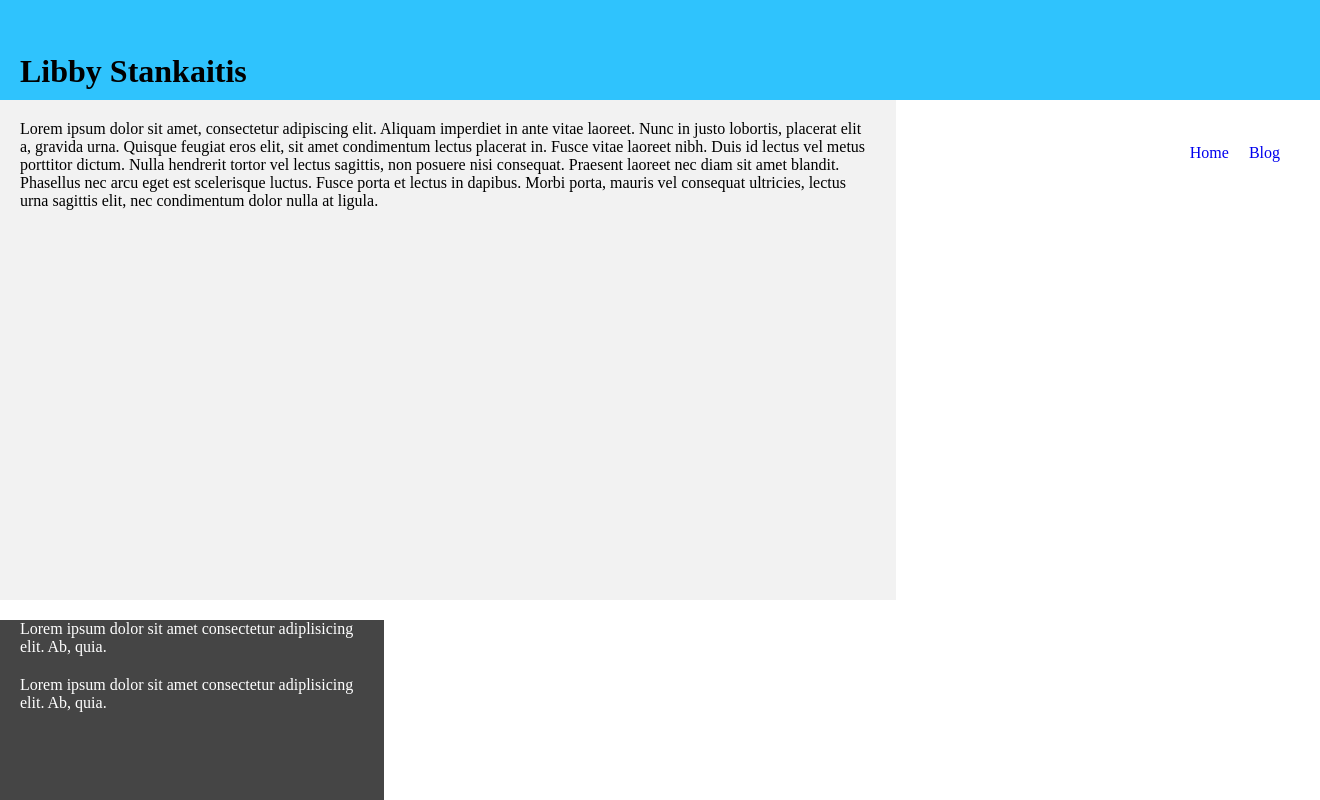
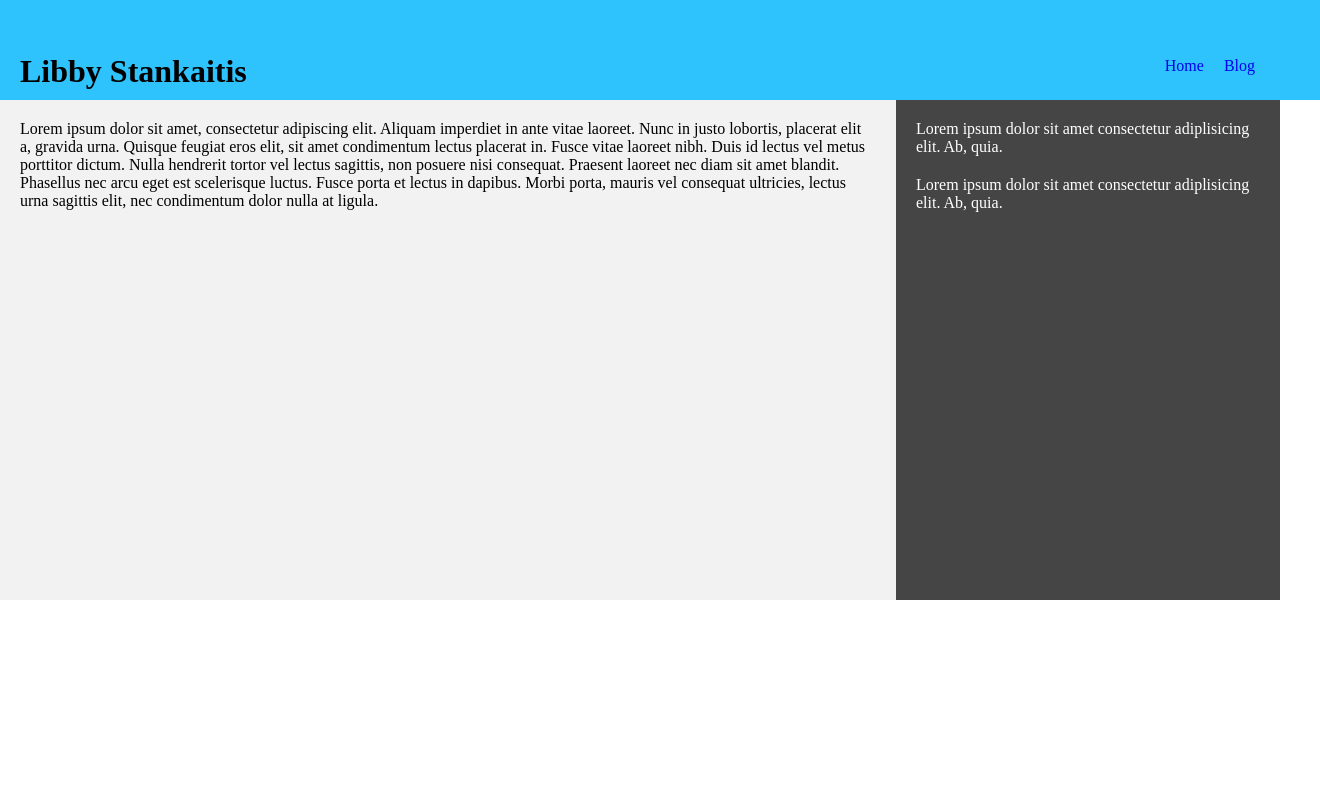
Before and after one commit to egstanka/Lab-1, a plain HTML site: page index.html in a window 1280 px wide. Shown: the top 800 px of the page, 1320 px wide, since content can reach past the window. Drawn offline with Linux system fonts and the light colour scheme.

Commit message:
fixed float stuff and added blog page

```diff
--- a/style.css
+++ b/style.css
@@ -9,22 +9,28 @@ body{
     height: 60px;
     line-height: 60px;
     padding: 20px;
-    position: fixed;
     width: 100%;
+    float: left;
+    margin: 0px;
+}
+
+h1{
+    float: left;
 }
 
 .navigation{
-    display: flex;
-    justify-content: flex-end;
+    float: right;
 }
 
 ul{
     list-style-type: none;
-    padding-right: 20px;
+    padding-right: 45px;
+    float: right;
 }
 
 li{
     padding-left: 20px;
+    float: left;
 }
 
 a:link{
@@ -32,10 +38,10 @@ a:link{
 }
 
 .content{
-    padding-top:100px;
     width: 70%;
     height: 500px;
     background-color: #F2F2F2;
+    float: left;
 }
 
 .sidebar{
@@ -43,6 +49,7 @@ a:link{
     height: 500px;
     background-color: #454545;
     color: #ffffff;
+    float: right;
 }
 
 p{
```
Also changed, not shown: blog.html (added, +43 -0 lines).
